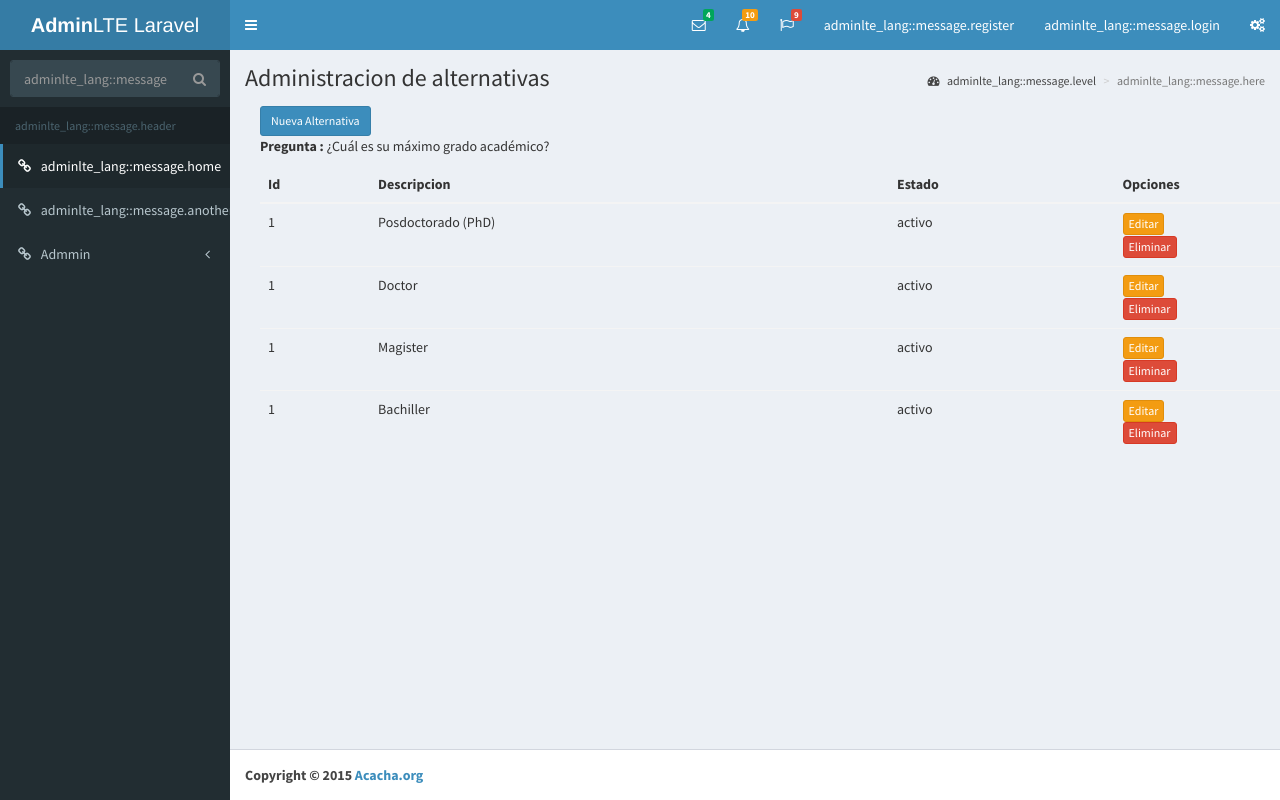
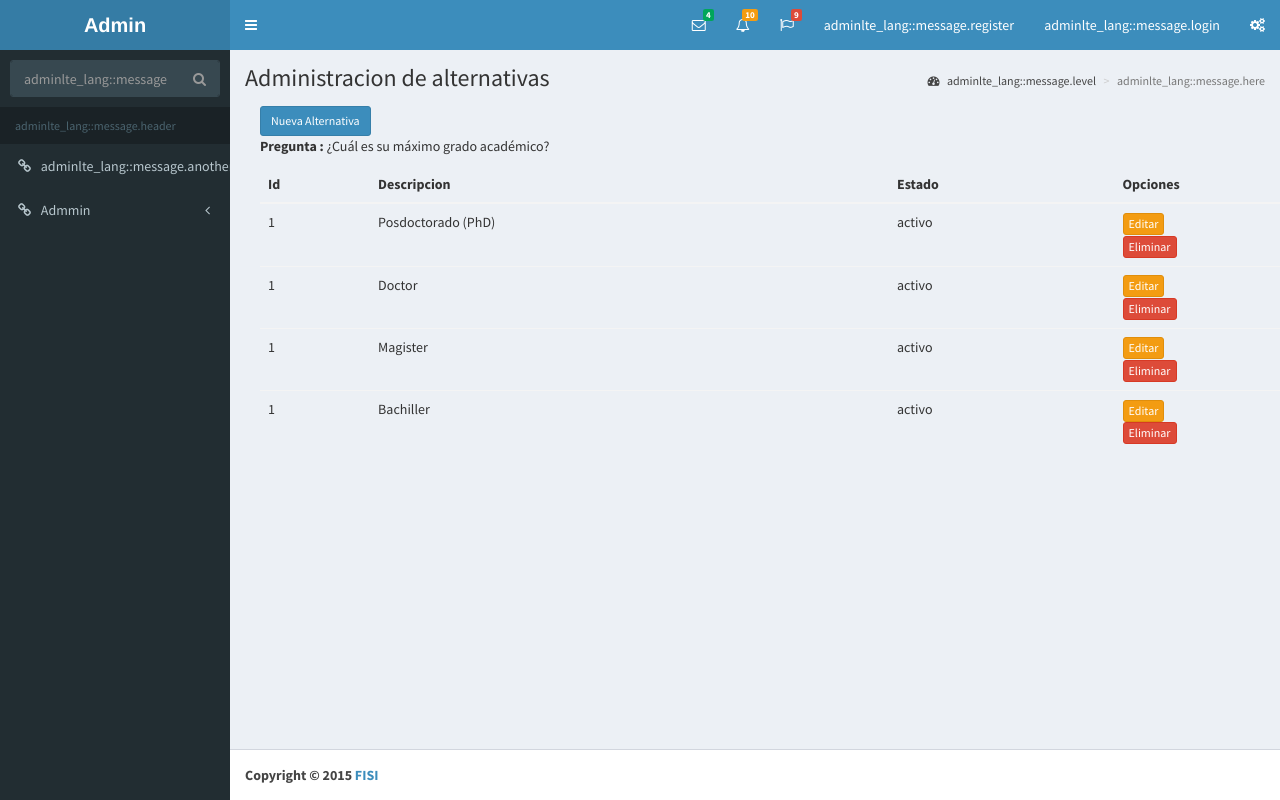
Before and after one commit to diomedex10/fisiegresados, a Laravel app: page /admin/alternativa/1 in a window 1280 px wide. Run offline with Laravel 8, Linux system fonts and the light colour scheme; data comes from the database, SQL or seed files in the repository; both versions use the stored data as it was after the commit; settings files or empty folders that the repository lacks are supplied; some libraries are stand-ins or nearby versions.

Commit message:
feat(fisi): Proyecto para primer entregable

```diff
--- a/app/Http/Controllers/HomeController.php
+++ b/app/Http/Controllers/HomeController.php
@@ -33,6 +33,6 @@
      */
     public function index()
     {
-        return view('home');
+        return view('login');
     }
 }
--- a/resources/views/layouts/partials/footer.blade.php
+++ b/resources/views/layouts/partials/footer.blade.php
@@ -5,5 +5,5 @@
         <a href="#"></a>
     </div>
     <!-- Default to the left -->
-    <strong>Copyright &copy; 2015 <a href="http://acacha.org">Acacha.org</a></strong>
+    <strong>Copyright &copy; 2015 <a href="http://sistemas.unmsm.edu.pe">FISI</a></strong>
 </footer>
--- a/resources/views/layouts/partials/mainheader.blade.php
+++ b/resources/views/layouts/partials/mainheader.blade.php
@@ -6,7 +6,7 @@
         <!-- mini logo for sidebar mini 50x50 pixels -->
         <span class="logo-mini"><b>A</b>LT</span>
         <!-- logo for regular state and mobile devices -->
-        <span class="logo-lg"><b>Admin</b>LTE Laravel </span>
+        <span class="logo-lg"><b>Admin</b></span>
     </a>
 
     <!-- Header Navbar -->
--- a/resources/views/layouts/partials/sidebar.blade.php
+++ b/resources/views/layouts/partials/sidebar.blade.php
@@ -33,7 +33,6 @@
         <ul class="sidebar-menu">
             <li class="header">{{ trans('adminlte_lang::message.header') }}</li>
             <!-- Optionally, you can add icons to the links -->
-            <li class="active"><a href="{{ url('home') }}"><i class='fa fa-link'></i> <span>{{ trans('adminlte_lang::message.home') }}</span></a></li>
             <li><a href="{{ url('encuesta') }}"><i class='fa fa-link'></i> <span>{{ trans('adminlte_lang::message.anotherlink') }}</span></a></li>
             <li class="treeview">
                 <a href="#"><i class='fa fa-link'></i> <span> Admmin </span> <i class="fa fa-angle-left pull-right"></i></a>
--- a/routes/web.php
+++ b/routes/web.php
@@ -11,11 +11,8 @@
 |
 */
 
-Route::get('/', function () {
-    return view('welcome');
 
-});
-
+Route::get('/', 'EncuestaController@index');
 
 Auth::routes();
 
```
Also changed, not shown: data/egresados.sql (+2 -5 lines), readme.md.
